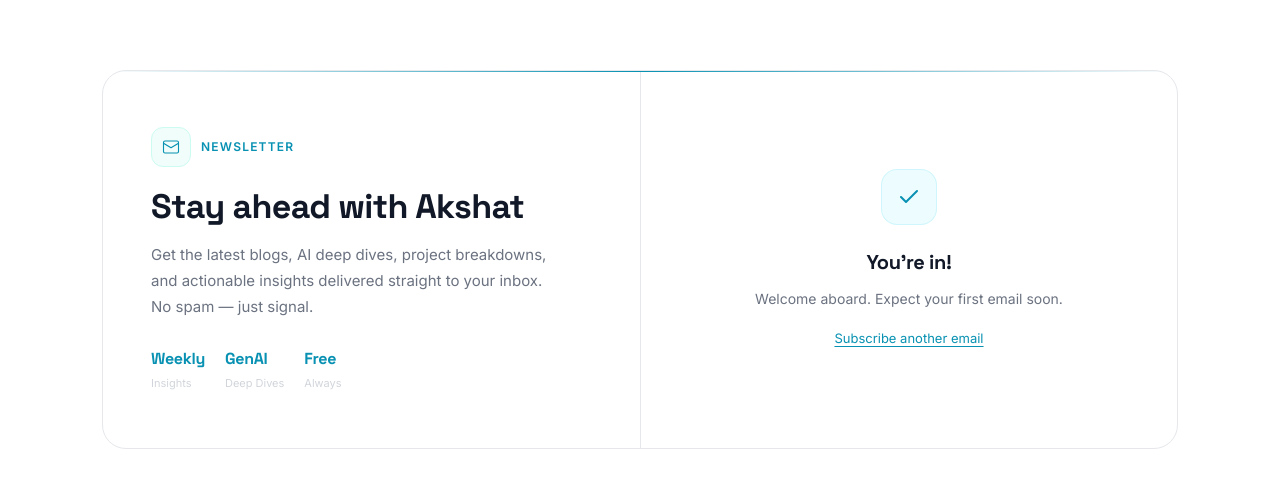
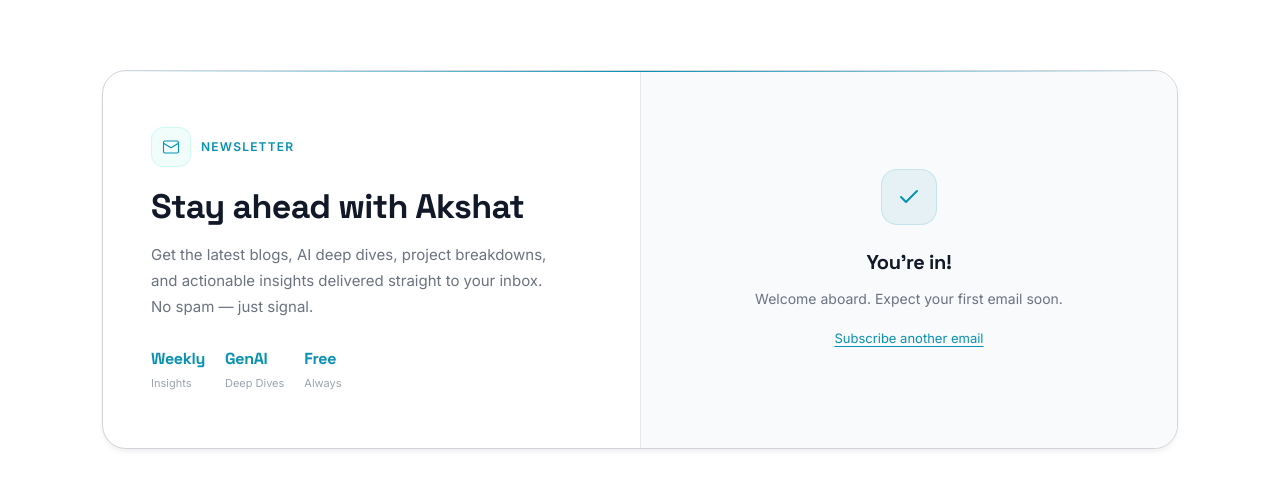
Before and after one commit to akshatsrv/akshatbuildx, a Next.js app: page / in a window 1280 px wide. Both pictures are taken after typing "name@example.com" into the empty fields and a click on the button "Subscribe". Shown: the part 7426-7925 px from the top of the page. Built offline with nearby package versions, Linux system fonts and the light colour scheme.

Commit message:
style: enhanced visibility for white theme by darkening borders and fixing light text contrast

```diff
--- a/src/app/globals.css
+++ b/src/app/globals.css
@@ -74,11 +74,12 @@ body {
 /* ========== BENTO CARD ========== */
 .bento {
   background: #ffffff;
-  border: 1px solid #e5e7eb;
+  border: 1px solid #d1d5db;
   border-radius: 24px;
   padding: 36px;
   position: relative;
   overflow: hidden;
+  box-shadow: 0 4px 6px -1px rgba(0, 0, 0, 0.05), 0 2px 4px -1px rgba(0, 0, 0, 0.03);
   transition: border-color 0.4s ease, box-shadow 0.4s ease;
 }
 
--- a/src/components/Contact.tsx
+++ b/src/components/Contact.tsx
@@ -80,7 +80,7 @@ export default function Contact() {
             >
               <div className="icon-box">{link.icon}</div>
               <div>
-                <div style={{ fontSize: 11, color: "#d1d5db", textTransform: "uppercase", letterSpacing: "0.06em", marginBottom: 4 }}>
+                <div style={{ fontSize: 11, color: "#9ca3af", textTransform: "uppercase", letterSpacing: "0.06em", marginBottom: 4 }}>
                   {link.label}
                 </div>
                 <div style={{ fontSize: 14, color: "#374151", fontWeight: 500 }}>
@@ -121,7 +121,7 @@ export default function Contact() {
         >
           <div style={{ display: "flex", alignItems: "center", gap: 10 }}>
             <Image src="/abx-logo.png" alt="ABX" width={24} height={24} style={{ borderRadius: 6 }} />
-            <span className="font-display" style={{ fontSize: 13, fontWeight: 600, color: "#e5e7eb" }}>
+            <span className="font-display" style={{ fontSize: 13, fontWeight: 600, color: "#111827" }}>
               Akshat Build X
             </span>
             <span style={{ fontSize: 12, color: "#6b7280" }}>
--- a/src/components/Experience.tsx
+++ b/src/components/Experience.tsx
@@ -167,7 +167,7 @@ export default function Experience() {
               >
                 <div>
                   <div style={{ fontSize: 13, fontWeight: 600, color: "#374151" }}>{c.name}</div>
-                  <div style={{ fontSize: 11, color: "#d1d5db", marginTop: 2 }}>{c.from}</div>
+                  <div style={{ fontSize: 11, color: "#6b7280", marginTop: 2 }}>{c.from}</div>
                 </div>
                 <div className="chip" style={{ fontSize: 10, padding: "4px 10px" }}>{c.year}</div>
               </div>
--- a/src/components/Newsletter.tsx
+++ b/src/components/Newsletter.tsx
@@ -110,7 +110,7 @@ export default function Newsletter() {
                     <div className="font-display" style={{ fontSize: 16, fontWeight: 700, color: "#0891b2" }}>
                       {s.value}
                     </div>
-                    <div style={{ fontSize: 11, color: "#d1d5db", marginTop: 2 }}>
+                    <div style={{ fontSize: 11, color: "#9ca3af", marginTop: 2 }}>
                       {s.label}
                     </div>
                   </div>
@@ -122,7 +122,7 @@ export default function Newsletter() {
             <div
               style={{
                 padding: "56px 48px",
-                background: "rgba(255,255,255,0.015)",
+                background: "#f9fafb",
                 borderLeft: "1px solid #e5e7eb",
                 display: "flex",
                 flexDirection: "column",
@@ -136,8 +136,8 @@ export default function Newsletter() {
                       width: 56,
                       height: 56,
                       borderRadius: 16,
-                      background: "rgba(34, 211, 238, 0.08)",
-                      border: "1px solid rgba(34, 211, 238, 0.15)",
+                      background: "rgba(8, 145, 178, 0.08)",
+                      border: "1px solid rgba(8, 145, 178, 0.15)",
                       display: "flex",
                       alignItems: "center",
                       justifyContent: "center",
@@ -191,7 +191,7 @@ export default function Newsletter() {
                           width: "100%",
                           padding: "14px 18px",
                           fontSize: 14,
-                          background: "#0a0b12",
+                          background: "#f9fafb",
                           border: "1px solid #f3f4f6",
                           borderRadius: 12,
                           color: "#111827",
```
